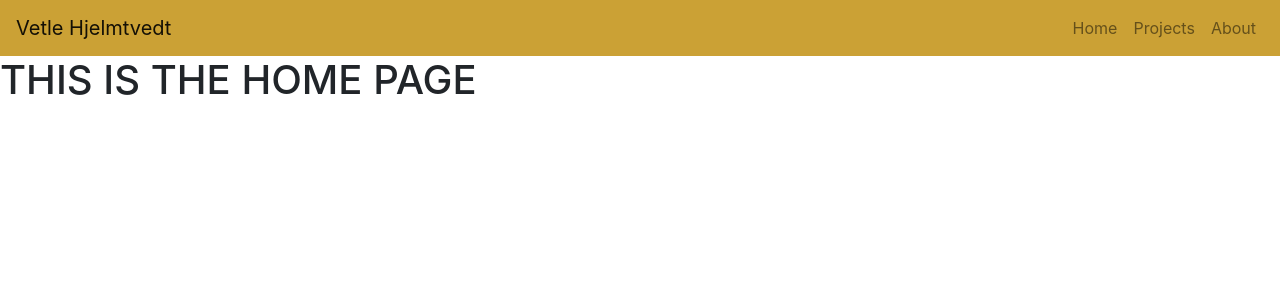
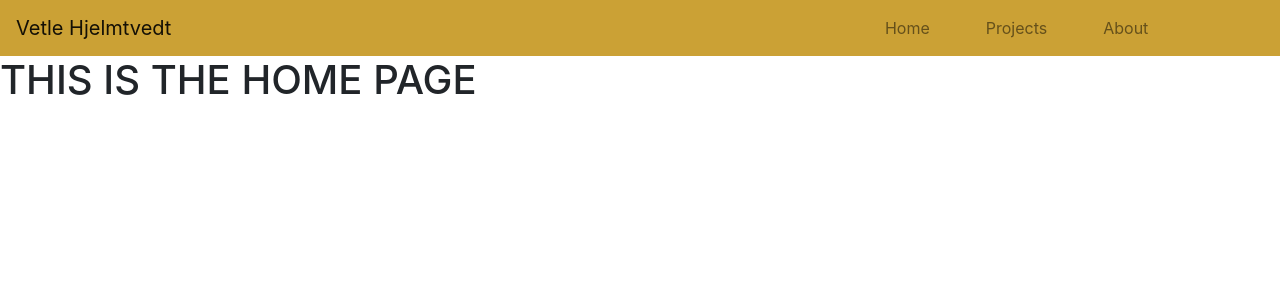
Before and after one commit to vehjelmtvedt/vetle.hjelmtvedt.com, a Next.js app: page / in a window 1280 px wide. Shown: the top 300 px of the page. Built offline with nearby package versions, Linux system fonts and the light colour scheme.

Commit message:
spaced navbar elements

```diff
--- a/components/navbar.module.css
+++ b/components/navbar.module.css
@@ -3,11 +3,11 @@
 
 }
 
-/* .navitems {
-    margin-left: 70%;
-} */
+.navitems {
+    margin-right: 10%;
+    min-width: 300px;
+}
 
-/* .navitem {
-    margin-left: 100px;
-    padding-left: 100px;
-} */
+.navitems * {
+    margin-left: 40px;
+}
```
